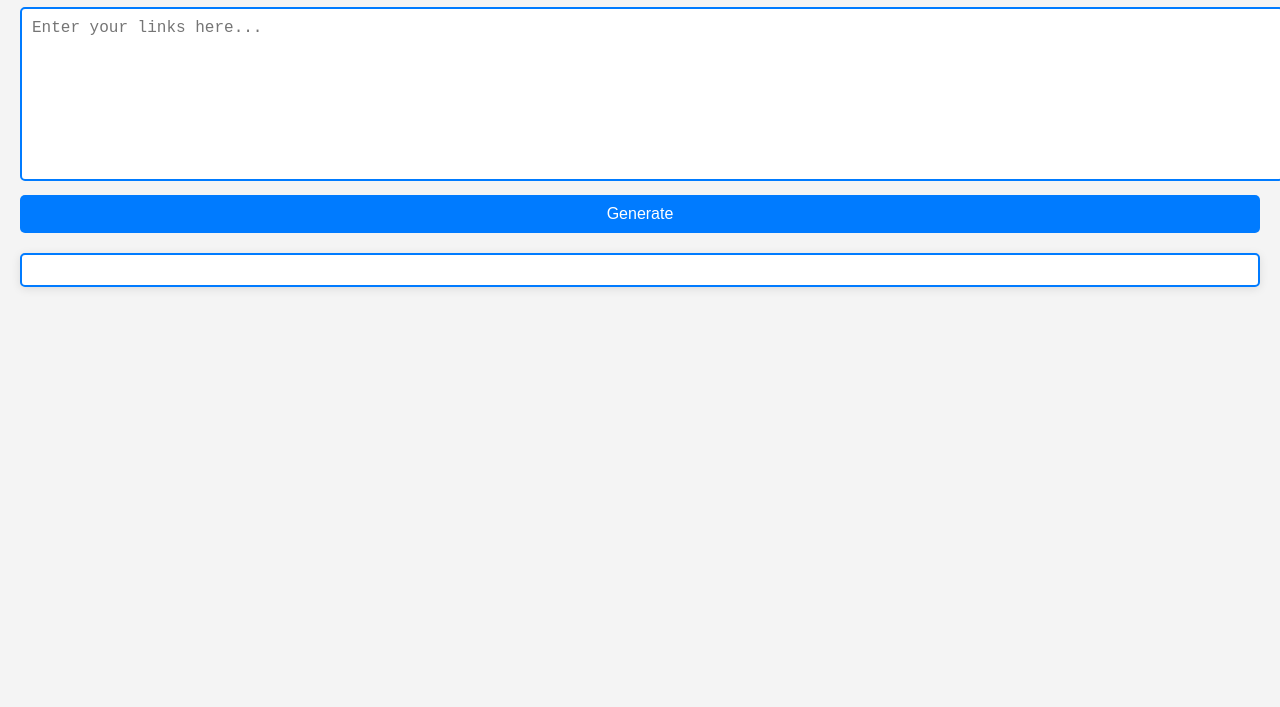
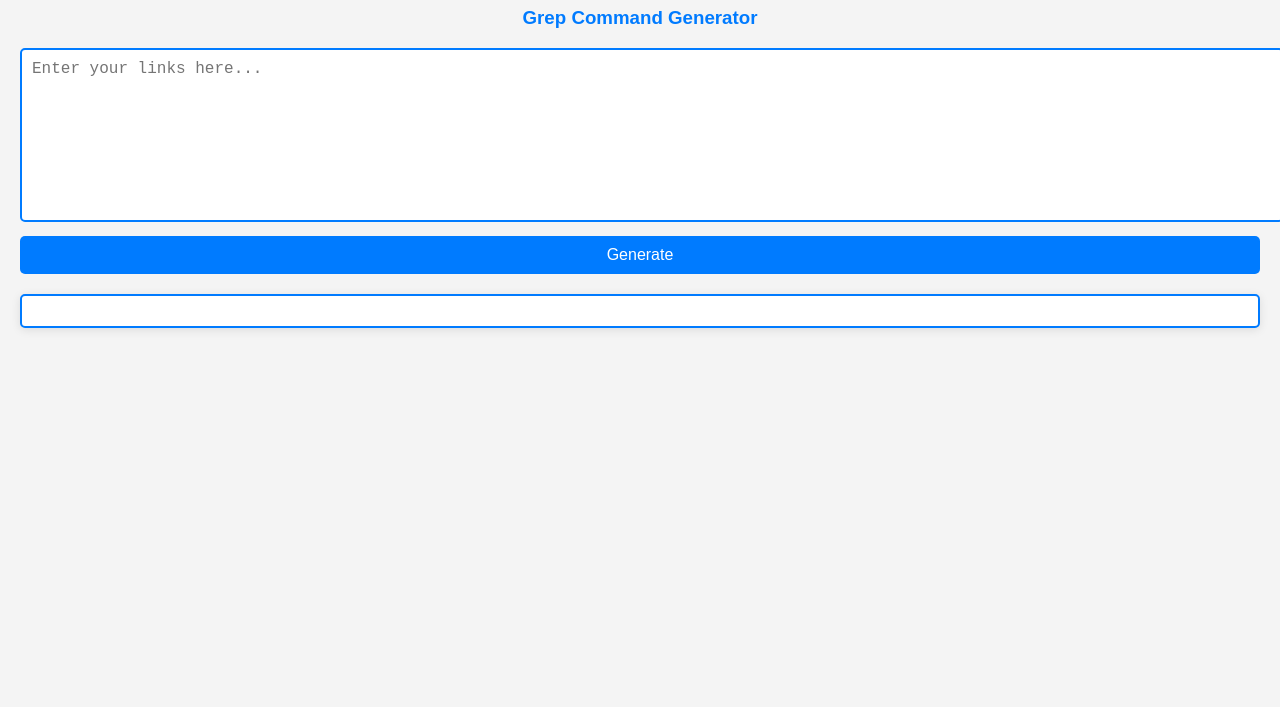
Before and after one commit to tooln/Domain_Hunter_Output_Generator, a plain HTML site: page index.html in a window 1280 px wide. Shown: the part 93-800 px from the top of the page. Drawn offline with Linux system fonts and the light colour scheme.

Commit message:
Update index.html

```diff
--- a/index.html
+++ b/index.html
@@ -60,6 +60,7 @@
 </head>
 <body>
     <h1>Domain Hunter Output Generator</h1>
+    <center><h3><a href="https://tooln.github.io/Grep_DomainHunter_Output/" target="_blank">Grep Command Generator</a></h3></center>
     <textarea id="linkInput" placeholder="Enter your links here..."></textarea>
     <button onclick="formatLinks()">Generate</button>
 
```
